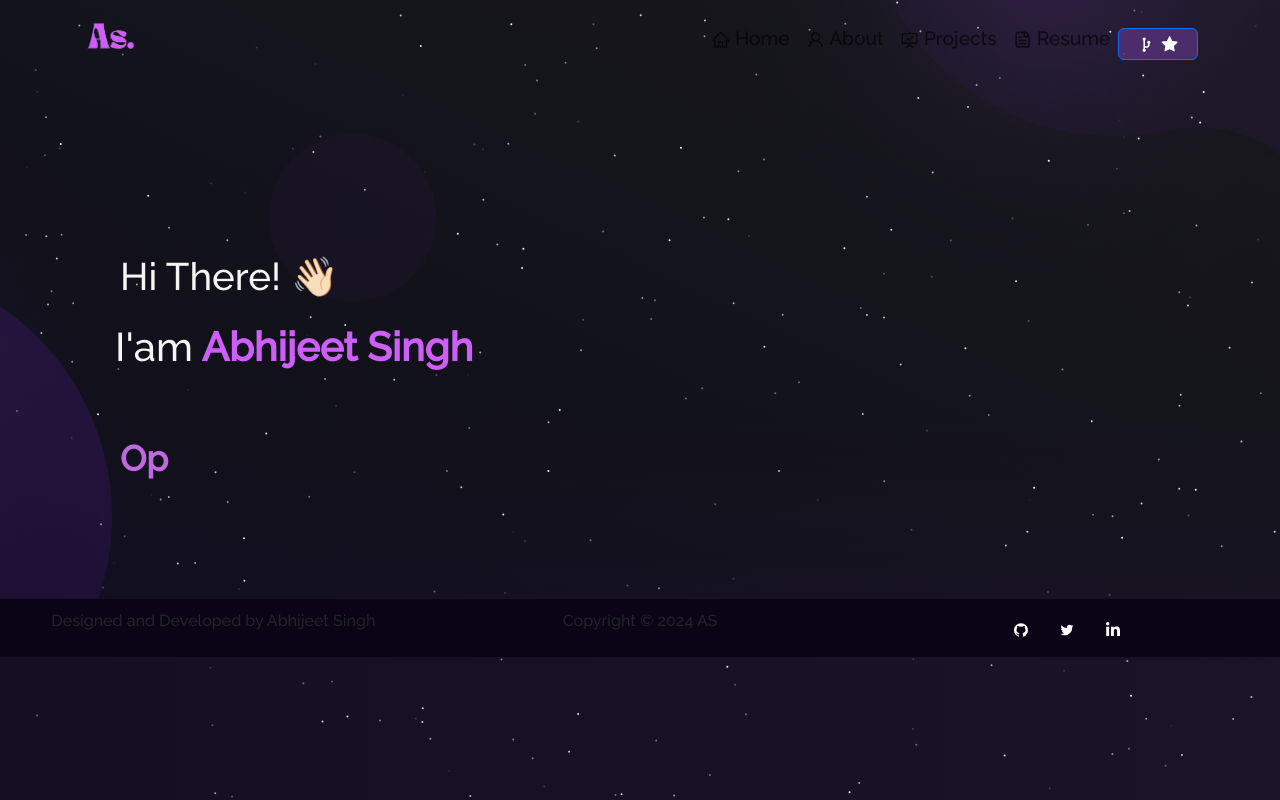
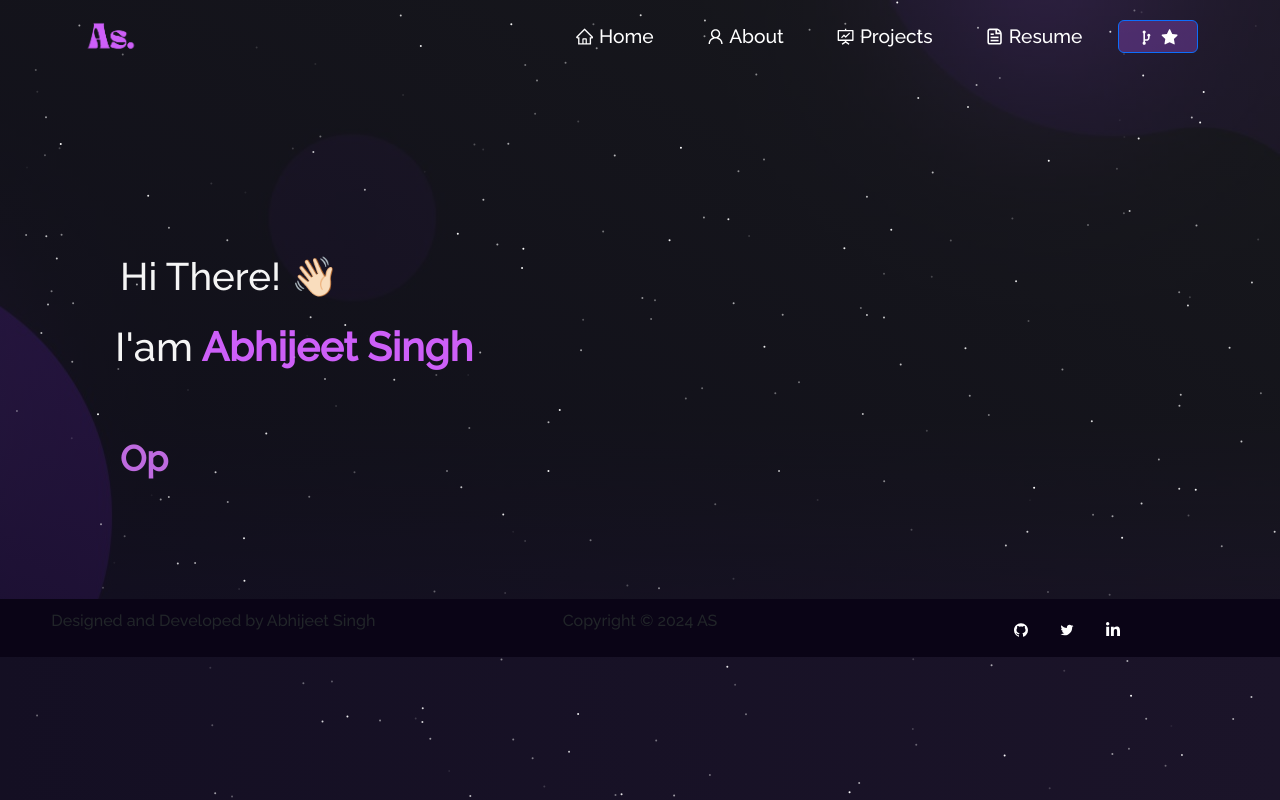
Before and after one commit to iamabhijeet2003/iamabhijeet, a React (Create React App) app: page / in a window 1280 px wide. Built offline with nearby package versions, Linux system fonts and the light colour scheme.

Commit message:
add styles for navbar

```diff
--- a/src/style.css
+++ b/src/style.css
@@ -12,6 +12,15 @@
   );
 
   --imp-text-color: #c770f0;
+}
+
+.purple {
+  color: var(--imp-text-color) !important;
+}
+
+
+button:focus {
+  box-shadow: none !important;
 }
 
 /* --------- */
@@ -87,6 +96,115 @@
 .logo {
   height: auto !important;
   width: 2.9em !important;
+}
+
+.navbar-nav .nav-link {
+  color: white !important;
+  padding-right: 1rem !important;
+  padding-left: 1rem !important;
+}
+
+
+.navbar-toggler {
+  position: relative !important;
+  background-color: transparent !important;
+  border-color: transparent !important;
+}
+
+.navbar-toggler span {
+  display: block !important;
+  background-color: #be50f4 !important;
+  height: 4px !important;
+  width: 27px !important;
+  margin-top: 5px !important;
+  margin-bottom: 5px !important;
+  transform: rotate(0deg) !important;
+  left: 0 !important;
+  opacity: 1 !important;
+}
+
+.navbar-toggler:focus,
+.navbar-toggler:active {
+  outline: 0 !important;
+}
+
+.navbar-toggler span:nth-child(1),
+.navbar-toggler span:nth-child(3) {
+  transition: transform 0.35s ease-in-out !important;
+  transition: transform 0.35s ease-in-out !important;
+}
+
+.navbar-toggler:not(.collapsed) span:nth-child(1) {
+  position: absolute !important;
+  left: 12px !important;
+  top: 10px !important;
+  transform: rotate(135deg) !important;
+  opacity: 0.9 !important;
+}
+
+.navbar-toggler:not(.collapsed) span:nth-child(2) {
+  height: 12px !important;
+  visibility: hidden !important;
+  background-color: transparent !important;
+}
+
+.navbar-toggler:not(.collapsed) span:nth-child(3) {
+  position: absolute !important;
+  left: 12px !important;
+  top: 10px !important;
+  transform: rotate(-135deg) !important;
+  opacity: 0.9 !important;
+}
+
+@media (max-width: 767px) {
+  .navbar {
+    padding: 1rem 2rem !important;
+    font-size: 1.4rem !important;
+    background-color: #181a27 !important;
+  }
+  .navbar-nav .nav-item a::after {
+    display: none !important;
+  }
+}
+
+.nav-link {
+  padding: 0.8rem 1rem !important;
+}
+
+@media (max-width: 767px) {
+  .nav-link {
+    padding: 0.7rem 1rem !important;
+  }
+}
+
+.navbar-nav .nav-item {
+  position: relative;
+  margin-left: 20px;
+}
+
+.navbar-nav .nav-item a {
+  font-weight: 400;
+  transition: all 0.3s ease-out 0s;
+  position: relative;
+  z-index: 1;
+}
+
+.navbar-nav .nav-item a::after {
+  content: "";
+  position: relative;
+  display: block;
+  height: 5px;
+  width: 0;
+  border-radius: 16px;
+  background: #c95bf5;
+  bottom: 1px;
+  left: 0;
+  z-index: -1;
+  transition: all 0.3s ease-out 0s;
+}
+
+.navbar-nav .nav-item a:hover::after {
+  width: 100%;
 }
 
 
```
